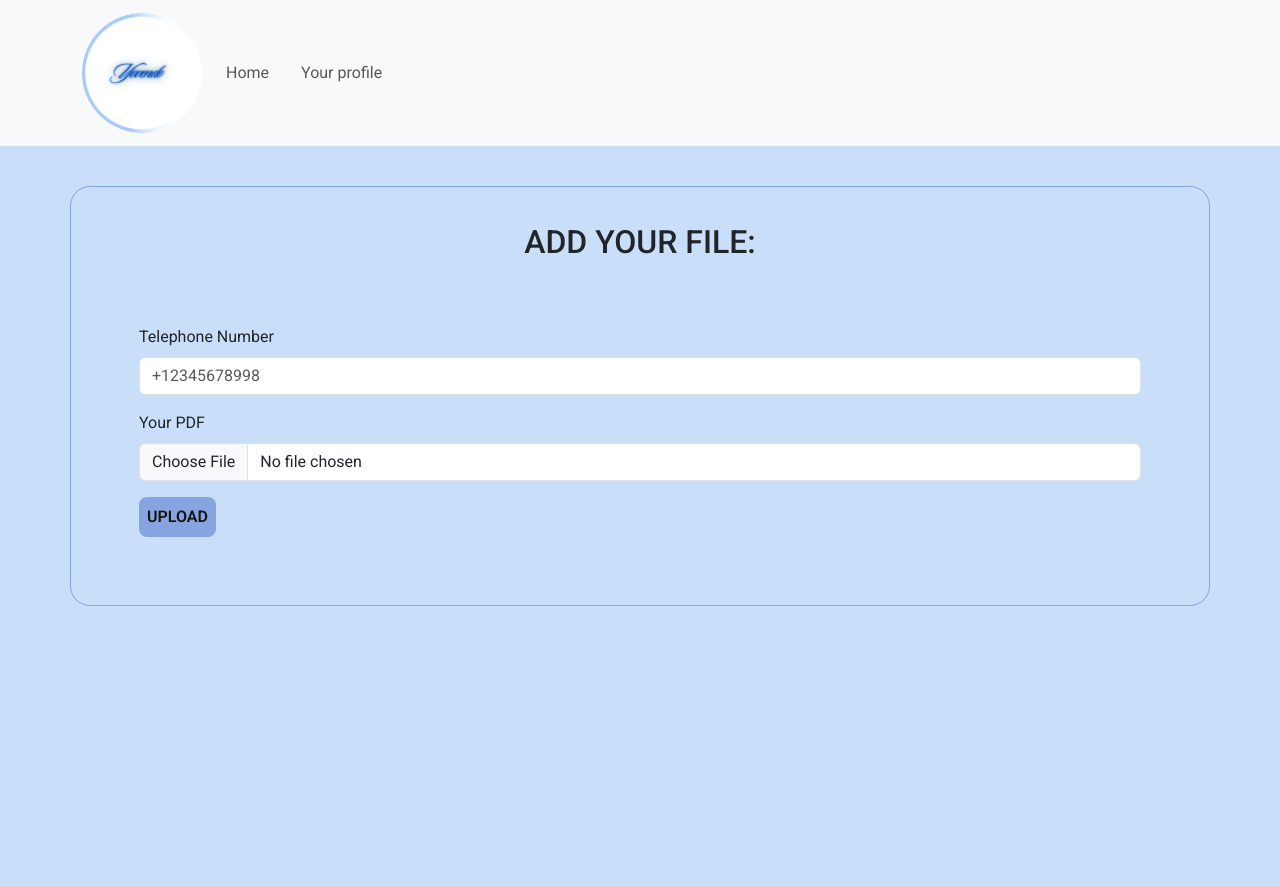
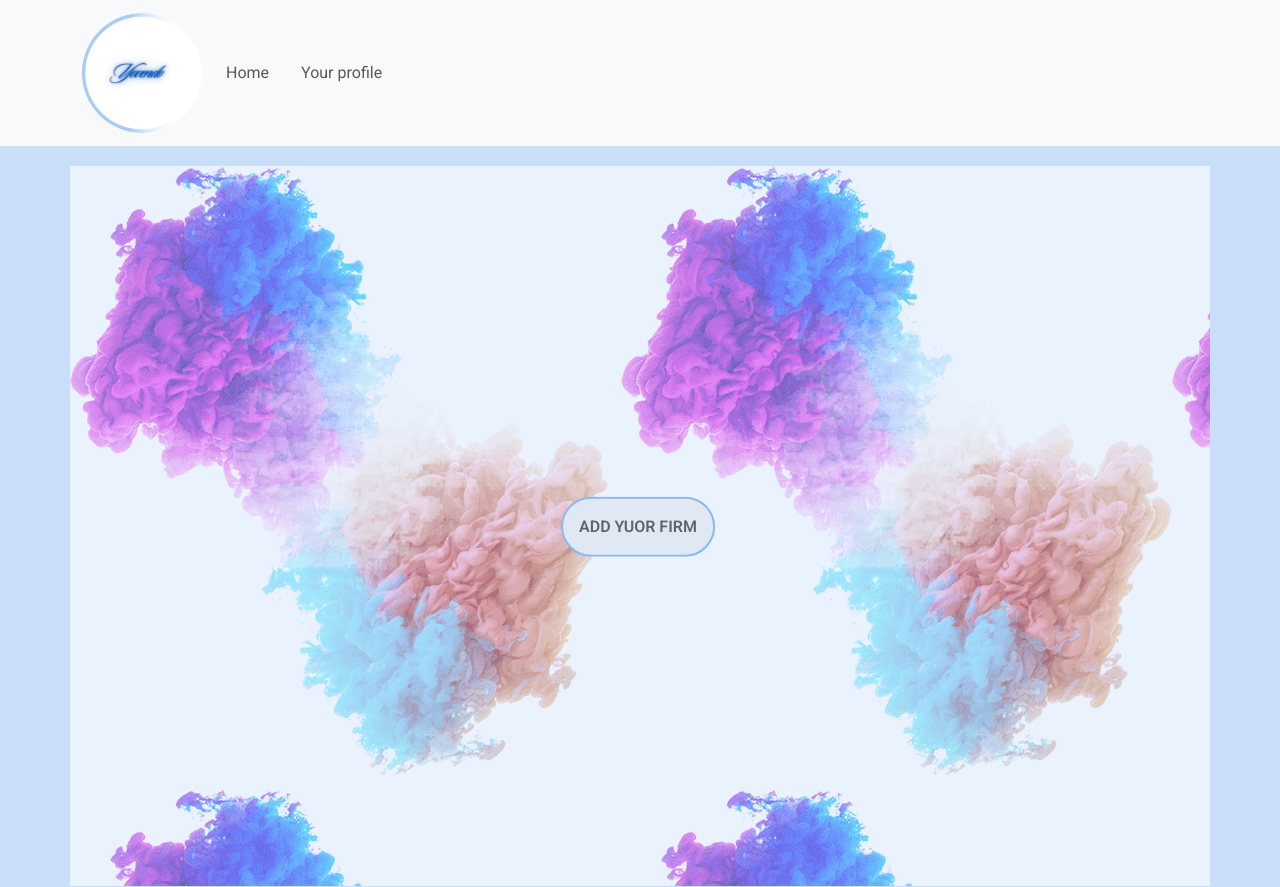
Before and after one commit to marty957/yovendo, a React (Vite) app: page / in a window 1280 px wide. Before the commit the page ends 800 px from the top, so only its background shows below. Built offline with nearby package versions, Linux system fonts and the light colour scheme.

Commit message:
homesection aggiunta

```diff
--- a/package.json
+++ b/package.json
@@ -15,7 +15,8 @@
     "react": "^19.1.0",
     "react-bootstrap": "^2.10.9",
     "react-dom": "^19.1.0",
-    "react-redux": "^9.2.0"
+    "react-redux": "^9.2.0",
+    "react-router-dom": "^6.30.0"
   },
   "devDependencies": {
     "@eslint/js": "^9.25.0",
--- a/src/App.css
+++ b/src/App.css
@@ -17,3 +17,38 @@ body {
   font-weight: 600;
   color: rgb(22, 19, 19);
 }
+.button_two {
+  border: 2px solid #629fe4;
+  border-radius: 40px;
+  font-weight: 600;
+  color: rgb(22, 19, 19);
+}
+.sfondo {
+  background: url("../public/sfondo.png");
+  opacity: 60%;
+  margin-top: 20px;
+}
+
+.vibrate-1 {
+  animation: vibrate-1 0.3s linear infinite both;
+}
+@keyframes vibrate-1 {
+  0% {
+    transform: translate(0);
+  }
+  20% {
+    transform: translate(-2px, 2px);
+  }
+  40% {
+    transform: translate(-2px, -2px);
+  }
+  60% {
+    transform: translate(2px, 2px);
+  }
+  80% {
+    transform: translate(2px, -2px);
+  }
+  100% {
+    transform: translate(0);
+  }
+}
--- a/src/App.jsx
+++ b/src/App.jsx
@@ -2,12 +2,22 @@ import "bootstrap/dist/css/bootstrap.min.css";
 import "./App.css";
 import PdfForm from "./components/PdfForm";
 import NavBar from "./components/NavBar";
+import { BrowserRouter, Route, Routes } from "react-router-dom";
+import HomeSection from "./components/HomeSection";
 
 function App() {
   return (
     <>
-      <NavBar />
-      <PdfForm />
+      <BrowserRouter
+        future={{
+          v7_relativeSplatPath: true,
+          v7_startTransition: true
+        }}
+      >
+        <Routes>
+          <Route path="/" element={<HomeSection />} />
+        </Routes>
+      </BrowserRouter>
     </>
   );
 }
--- /dev/null
+++ b/src/components/Herosection.jsx
@@ -0,0 +1,15 @@
+import { Container } from "react-bootstrap";
+
+function Herosection() {
+  return (
+    <>
+      <Container className="sfondo">
+        <Container className="position-relative vibrate-1" style={{ height: "90vh" }}>
+          <button className="position-absolute top-50 start-50 translate-middle p-3 button_two vibrate-1">ADD YUOR FIRM</button>
+        </Container>
+      </Container>
+    </>
+  );
+}
+
+export default Herosection;
--- /dev/null
+++ b/src/components/HomeSection.jsx
@@ -0,0 +1,13 @@
+import Herosection from "./herosection";
+import NavBar from "./NavBar";
+
+function HomeSection() {
+  return (
+    <>
+      <NavBar />
+      <Herosection />
+    </>
+  );
+}
+
+export default HomeSection;
--- a/src/components/NavBar.jsx
+++ b/src/components/NavBar.jsx
@@ -14,7 +14,7 @@ function NavBar() {
             <Nav.Link className="d-inline-block me-3" href="#home">
               Home
             </Nav.Link>
-            <Nav.Link className="d-inline-block" href="#features">
+            <Nav.Link className="d-inline-block" href="yourProfile">
               Your profile
             </Nav.Link>
           </div>
--- a/src/components/PdfForm.jsx
+++ b/src/components/PdfForm.jsx
@@ -17,7 +17,9 @@ function PdfForm() {
       body: formData
     })
       .then((response) => {
-        alert("PDF uploaded correctly");
+        if (response) {
+          alert("PDF uploaded correctly");
+        }
       })
       .catch((err) => {
         console.log(err);
```
Also changed, not shown: public/sfondo.png (added), 1 other file (tests, documents, lock files or other folders).
